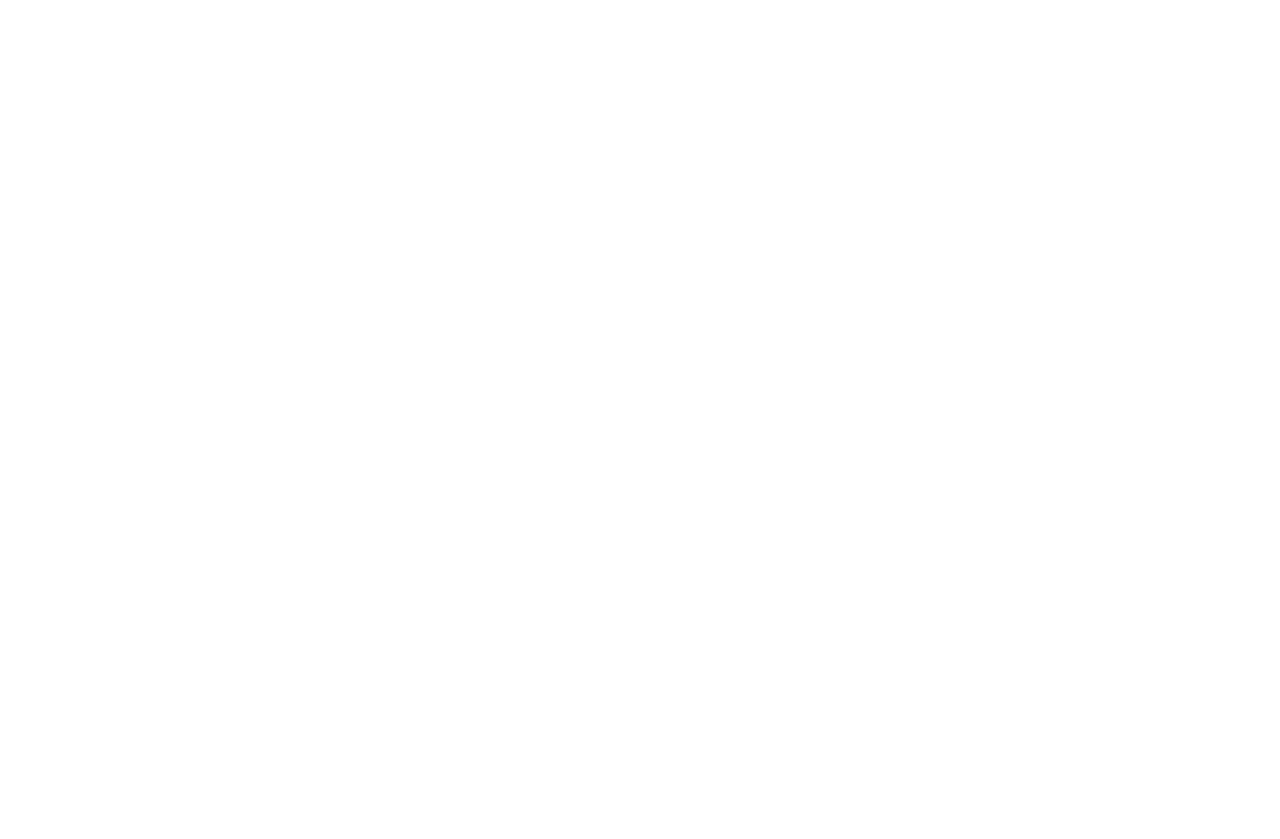
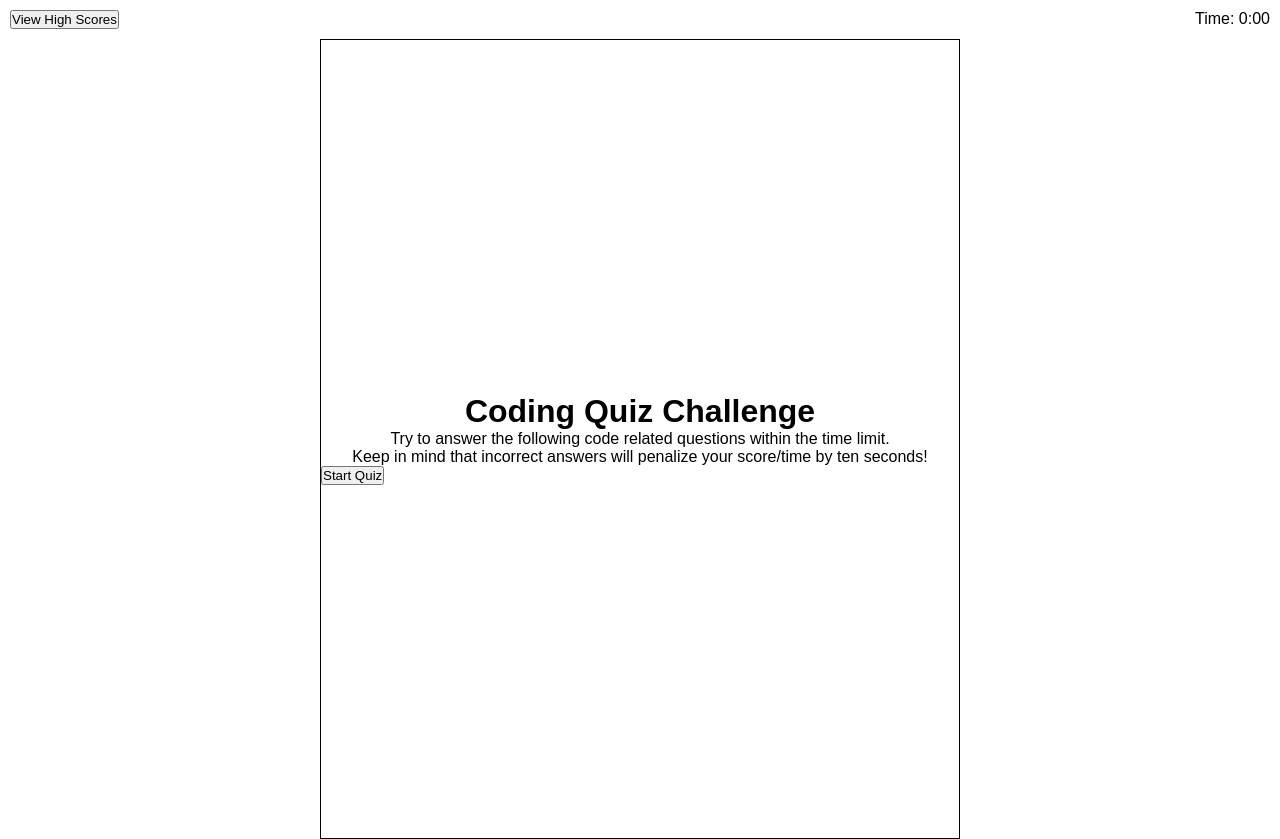
Before and after one commit to smokerdog57/codequiz, a plain HTML site: page crawl.html in a window 1280 px wide. Before the commit the page ends 800 px from the top, so only its background shows below. Drawn offline with Linux system fonts and the light colour scheme.

Commit message:
Continuing wireframe of quiz intro screens

```diff
--- /dev/null
+++ b/assets/css/crawl.css
@@ -0,0 +1,29 @@
+/* set the global style */
+* {
+    margin: 0;
+    padding: 0;
+    box-sizing: border-box;
+    font-family: Arial, Helvetica, sans-serif;
+}
+
+.content-container {
+    border: solid 1px;
+    display: flex;
+    flex-direction: column;
+    justify-content: center;
+    width:50%;
+    height: 100vh;
+    margin: 0 auto
+}
+.score-time-bar {
+    margin:10px
+}
+
+.score-time-bar p {
+    float: right;
+}
+
+.quiz-intro-screen {
+text-align: center;
+
+}
--- a/crawl.html
+++ b/crawl.html
@@ -1,11 +1,38 @@
 <!DOCTYPE html>
 <html lang="en">
+
 <head>
     <meta charset="UTF-8">
     <meta name="viewport" content="width=device-width, initial-scale=1.0">
     <title>codequiz</title>
+    <link rel="stylesheet" href="assets/css/crawl.css">
 </head>
+
 <body>
+    <!-- Overall container -->
+    <div class="container"></div>
+    <!-- Top bar containing score and time -->
+    <div class="score-time-bar">
+        <button>View High Scores</button>
+        <p>Time: 0:00</p>
+    </div>
 
+    <!-- content container -->
+    <div class="content-container">
+        <!-- Quiz Introduction screen -->
+        <header class="quiz-intro-screen">
+            <h1>Coding Quiz Challenge</h1>
+            <p>Try to answer the following code related questions within the time limit.</p>
+            <p>Keep in mind that incorrect answers will penalize your score/time by ten seconds!</p>
+        </header>
+
+        <!-- Quiz Q&A -->
+        <main>
+            <div class="quiz-qa-screen"></div>
+            <div class="quiz-finish-screen"></div>
+            <button>Start Quiz</button>
+        </main>
+    </div>
 </body>
+
 </html>
```
Also changed, not shown: assets/js/crawl.js (added), assets/mockup/04-web-apis-homework-demo.gif (renamed from assets/04-web-apis-homework-demo.gif).
